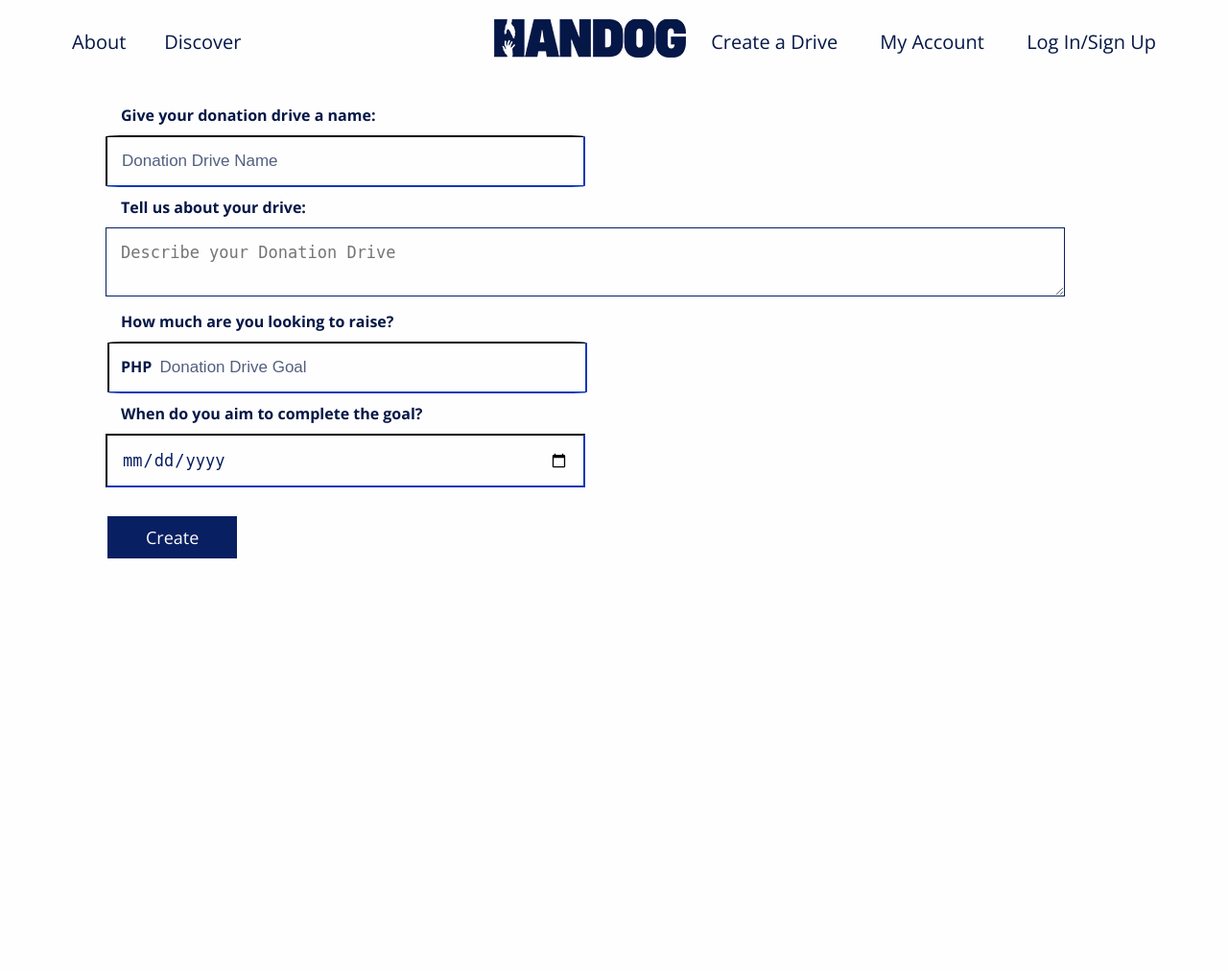
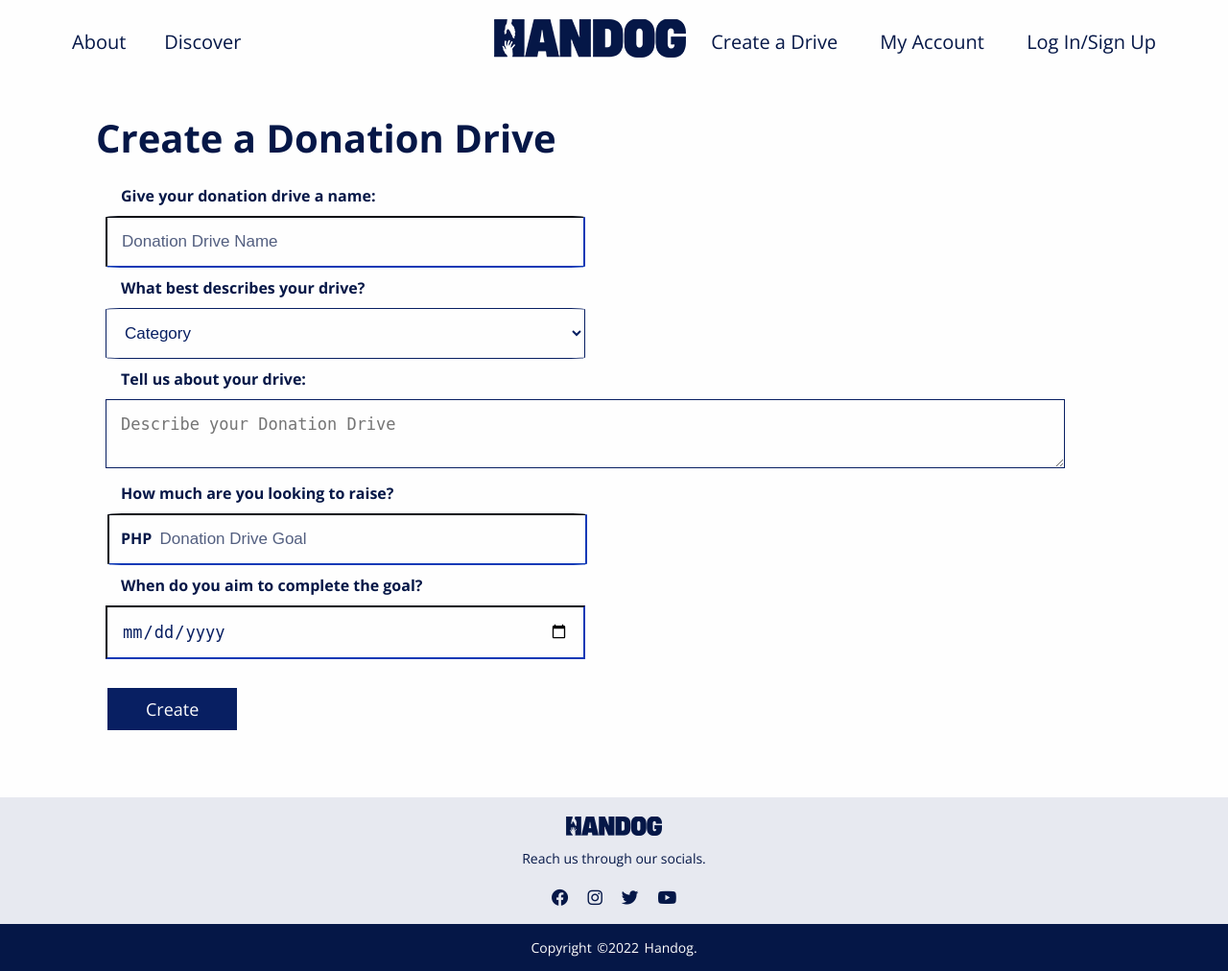
Before and after one commit to sicnarf14sf/cmsc127Handog, a PHP site: page /cdd.html in a window 1280 px wide. Shown: the whole page at 96% size. Before the commit the page ends 582 px from the top, so only its background shows below. Run offline with PHP 8.4, Linux system fonts and the light colour scheme.

Commit message:
new modifications sa front-end

```diff
--- a/access.html
+++ b/access.html
@@ -2,11 +2,7 @@
 <html>
     <head>
         <meta name="viewport" content="width=device-width, initial-scale=1">
-        <link href="css/navbar.css" rel="stylesheet">
-        <link href="css/stylesheet.css" rel="stylesheet">
-        <link href="css/access.css" rel="stylesheet">
         <link rel="stylesheet" href="stylesheet.css">
-        <link href="css/stylesheet2.css" rel="stylesheet">
         <link rel="stylesheet" href="https://cdnjs.cloudflare.com/ajax/libs/font-awesome/6.2.1/css/all.min.css" integrity="sha512-MV7K8+y+gLIBoVD59lQIYicR65iaqukzvf/nwasF0nqhPay5w/9lJmVM2hMDcnK1OnMGCdVK+iQrJ7lzPJQd1w==" crossorigin="anonymous" referrerpolicy="no-referrer" />
     </head>
 
@@ -17,7 +13,7 @@
             </div>
             <div class="inner_main_menu">
                 <ul>
-                    <li><a href="index.html">About</a></li>
+                    <li><a href="index.html#about">About</a></li>
                     <li><a href="mainfeed.html">Discover</a></li>
                     <li><a href="cdd.html">Create a Drive</a></li>
                     <li><a href="Profile.html">My Account</a></li>
--- a/cdd.html
+++ b/cdd.html
@@ -15,7 +15,7 @@
             </div>
             <div class="inner_main_menu">
                 <ul>
-                    <li><a href="index.html">About</a></li>
+                    <li><a href="index.html#about">About</a></li>
                     <li><a href="mainfeed.html">Discover</a></li>
                     <li><a href="cdd.html">Create a Drive</a></li>
                     <li><a href="Profile.html">My Account</a></li>
@@ -24,9 +24,26 @@
             </div>
         </div>
 
-        <form action="creation.php" method="post" class="createform">
+        <div class="content">
+            <h1>Create a Donation Drive</h1>
+
+        </div>
+
+        <form method="post" class="createform">
             <br><label>Give your donation drive a name:</label><br>
             <input type="text" name="dname" id="dname" placeholder="Donation Drive Name" required><br>
+            <label>What best describes your drive?</label><br>
+            <select name="categoryID" id="category" required>
+                <option value="">Category</option>
+                <option value="1">Calamity Relief</option>
+                <option value="2">Community</option>
+                <option value="3">Education</option>
+                <option value="4">Animal Welfare</option>
+                <option value="5">Emergencies</option>
+                <option value="6">Funeral & Memorial</option>
+                <option value="7">Medical</option>
+                <option value="8">Other</option>
+            </select><br>
             <label>Tell us about your drive:</label><br>
             <textarea name="description" placeholder="Describe your Donation Drive" required></textarea><br>
             <label>How much are you looking to raise?</label><br>
@@ -36,5 +53,21 @@
             <input type="date" name="dgoal" id="dgoal" required><br>
             <button type="submit" class="button" name="createdrive">Create</button>
         </form>
+
+        <footer>
+            <div class="footer-content">
+                <img style="max-width: 100px;" src="assets/handoglogo.png" alt="">
+                <p>Reach us through our socials.</p>
+                <ul class="socials">
+                    <li><a href="#"><i class="fa-brands fa-facebook"></i></a></li>
+                    <li><a href="#"><i class="fa-brands fa-instagram"></i></a></li>
+                    <li><a href="#"><i class="fa-brands fa-twitter"></i></a></li>
+                    <li><a href="#"><i class="fa-brands fa-youtube"></i></a></li>
+                </ul>
+            </div>
+            <div class="footer-bottom">
+                <p>Copyright &copy;2022 Handog.</p>
+            </div>
+        </footer>
     </body>
 </html>
--- a/index.html
+++ b/index.html
@@ -59,5 +59,5 @@
         <div class="footer-bottom">
             <p>Copyright &copy;2022 Handog.</p>
         </div>
-</footer>
+    </footer>
 </html>
```
Also changed, not shown: stylesheet3.css (+9 -10 lines).
